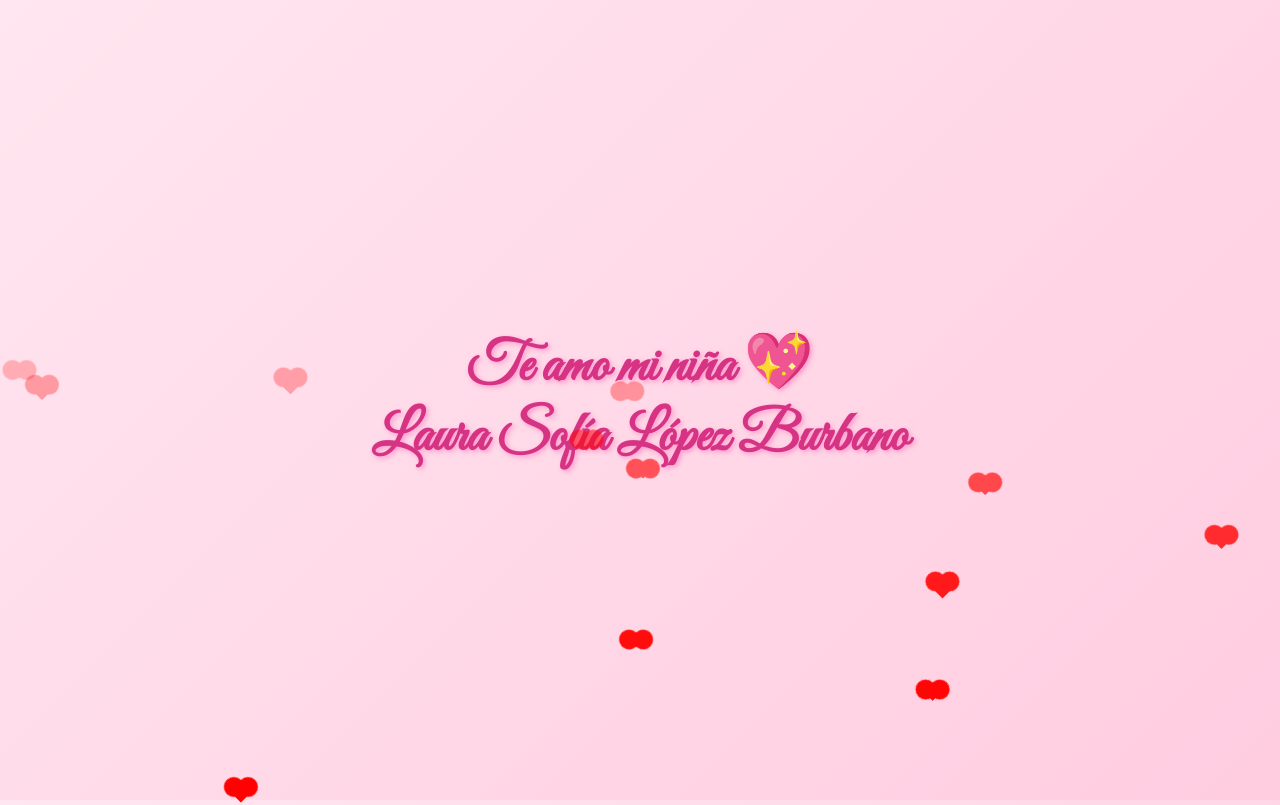
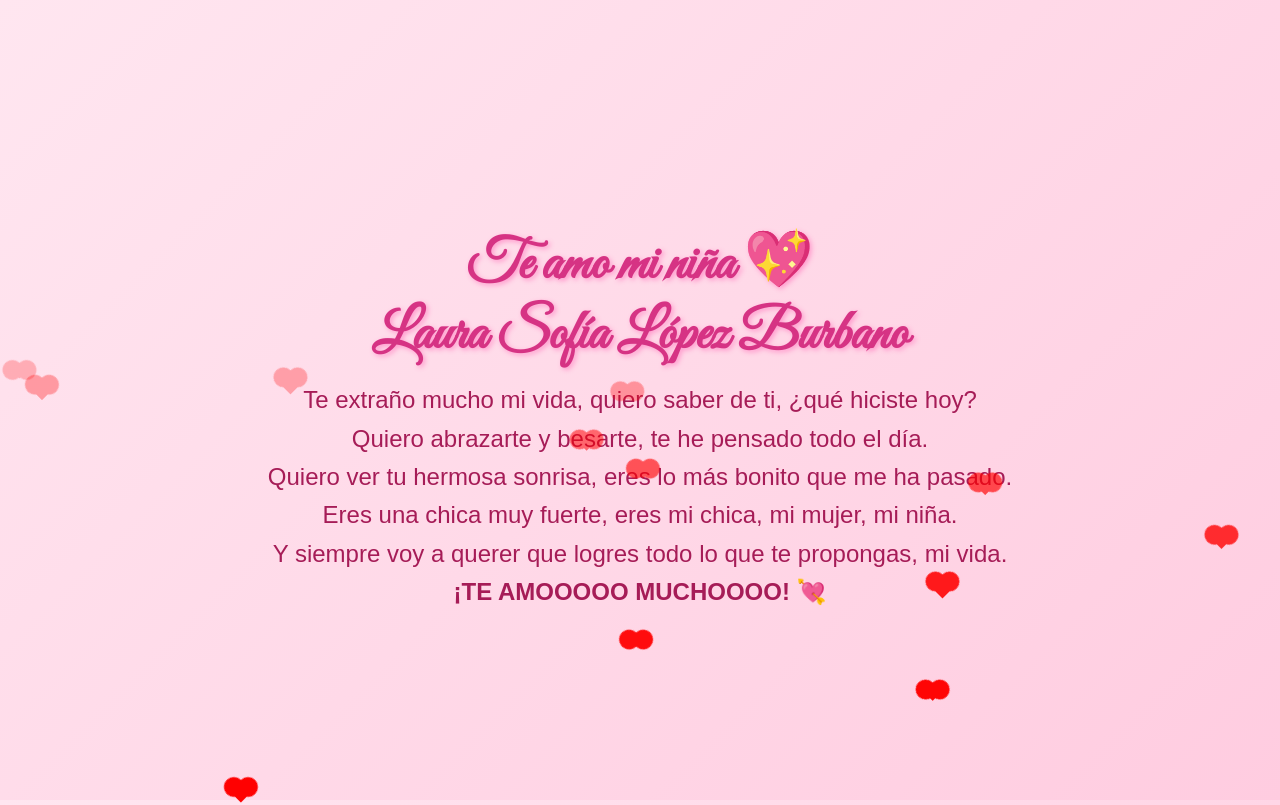
Before and after one commit to kuixe/TE-AMO, a plain HTML site: page index.html in a window 1280 px wide. Shown: the top 805 px of the page. Drawn offline with Linux system fonts and the light colour scheme.

Commit message:
Update index.html

```diff
--- a/index.html
+++ b/index.html
@@ -13,6 +13,7 @@
       overflow: hidden;
       font-family: 'Great Vibes', cursive;
       display: flex;
+      flex-direction: column;
       align-items: center;
       justify-content: center;
       color: #d63384;
@@ -21,7 +22,17 @@
 
     h1 {
       font-size: 3.5em;
+      margin-bottom: 0.2em;
       text-shadow: 2px 2px 5px #ff99cc;
+    }
+
+    p {
+      max-width: 80%;
+      font-size: 1.5em;
+      line-height: 1.6;
+      margin: 0 20px;
+      font-family: 'Arial', sans-serif;
+      color: #a61c57;
     }
 
     .heart {
@@ -71,6 +82,15 @@
 <body>
   <h1>Te amo mi niña 💖<br>Laura Sofía López Burbano</h1>
 
+  <p>
+    Te extraño mucho mi vida, quiero saber de ti, ¿qué hiciste hoy?<br>
+    Quiero abrazarte y besarte, te he pensado todo el día.<br>
+    Quiero ver tu hermosa sonrisa, eres lo más bonito que me ha pasado.<br>
+    Eres una chica muy fuerte, eres mi chica, mi mujer, mi niña.<br>
+    Y siempre voy a querer que logres todo lo que te propongas, mi vida.<br>
+    <strong>¡TE AMOOOOO MUCHOOOO! 💘</strong>
+  </p>
+
   <!-- Corazones animados -->
   <script>
     const cantidad = 30;
```
